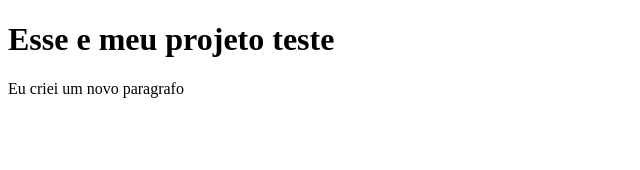
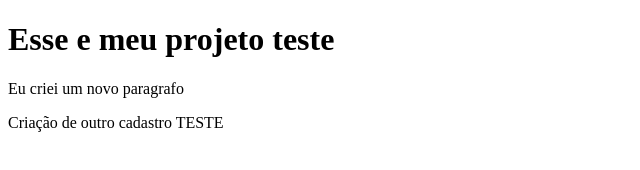
Before and after one commit to vhugo-test/first-project-git-test-, a plain HTML site: page index.html in a window 1280 px wide. Shown: the whole page, without its empty margins (0-640 px from the left). Drawn offline with Linux system fonts and the light colour scheme.

Commit message:
Criando uma paragrafo para testar

```diff
--- a/index.html
+++ b/index.html
@@ -8,5 +8,6 @@
 <body>
     <h1>Esse e meu projeto teste</h1>
     <p>Eu criei um novo paragrafo</p>
+    <p>Criação de outro cadastro TESTE </p>
 </body>
 </html>
```
